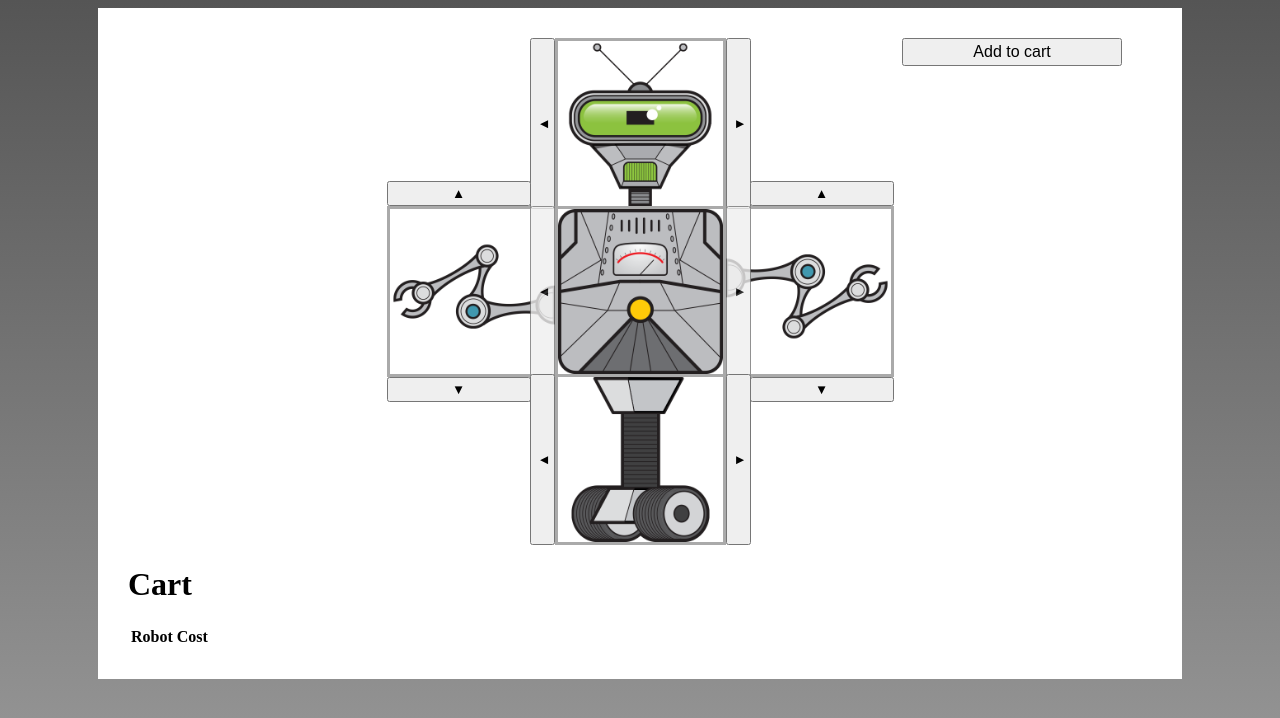
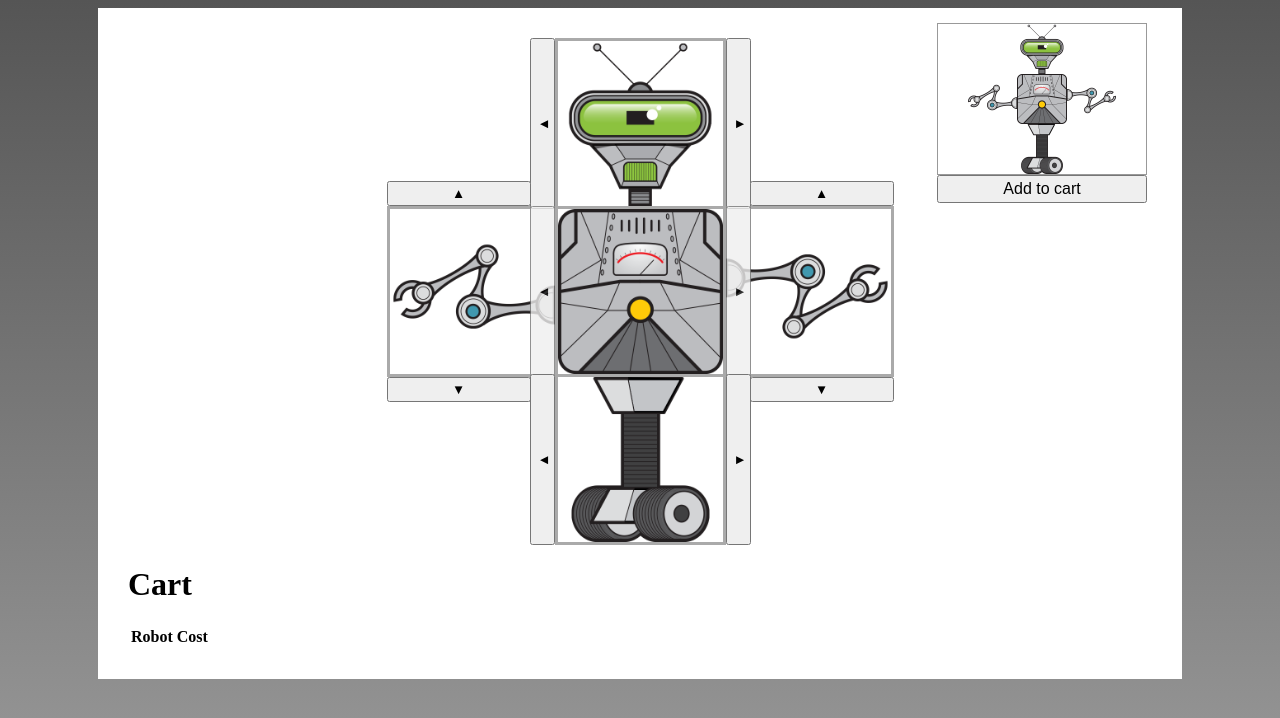
Before and after one commit to mehmetka/vuejs-examples, a Vue app in the folder build-a-bot/: page / in a window 1280 px wide. Shown: the top 718 px of the page. Built offline with nearby package versions, Linux system fonts and the light colour scheme.

Commit message:
Add builder component

```diff
--- a/build-a-bot/src/build/RobotBuilder.vue
+++ b/build-a-bot/src/build/RobotBuilder.vue
@@ -1,6 +1,21 @@
 <template>
   <div class="content">
-    <button class="add-to-cart" @click="addToCart()">Add to cart</button>
+    <div class="preview">
+      <div class="preview-content">
+        <div class="top-row">
+          <img :src="selectedRobot.head.src" alt=""/>
+        </div>
+        <div class="middle-row">
+          <img :src="selectedRobot.leftArm.src" class="rotate-left" alt=""/>
+          <img :src="selectedRobot.torso.src" alt=""/>
+          <img :src="selectedRobot.rightArm.src" class="rotate-right" alt=""/>
+        </div>
+        <div class="bottom-row">
+          <img :src="selectedRobot.base.src" alt=""/>
+        </div>
+      </div>
+      <button class="add-to-cart" @click="addToCart()">Add to cart</button>
+    </div>
     <div class="top-row">
       <!--
       <div :class="[saleBorderClass, 'top', 'part']">
@@ -205,8 +220,7 @@
 }
 .add-to-cart {
   position: absolute;
-  right: 30px;
-  width: 220px;
+  width: 210px;
   padding: 3px;
   font-size: 16px;
 }
@@ -221,4 +235,25 @@
 .sale-border {
   border: 3px solid red;
 }
+.preview {
+  position: absolute;
+  top: -20px;
+  right: 0;
+  width: 210px;
+  height: 210px;
+  padding: 5px;
+}
+.preview-content {
+  border: 1px solid #999;
+}
+.preview img {
+  width: 50px;
+  height: 50px;
+}
+.rotate-right {
+  transform: rotate(90deg);
+}
+.rotate-left {
+  transform: rotate(-90deg);
+}
 </style>
```
